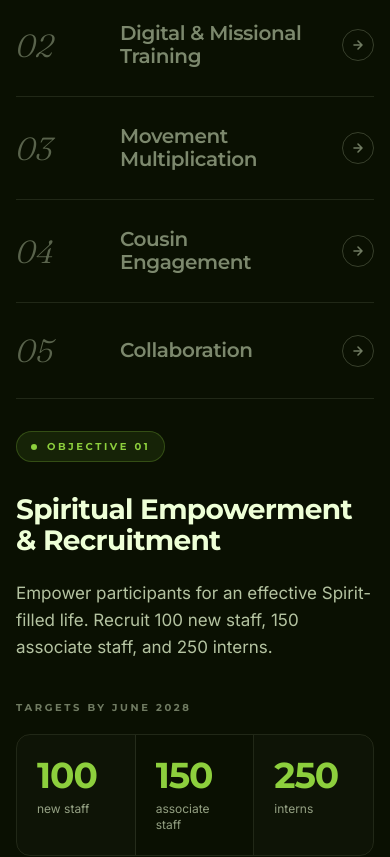
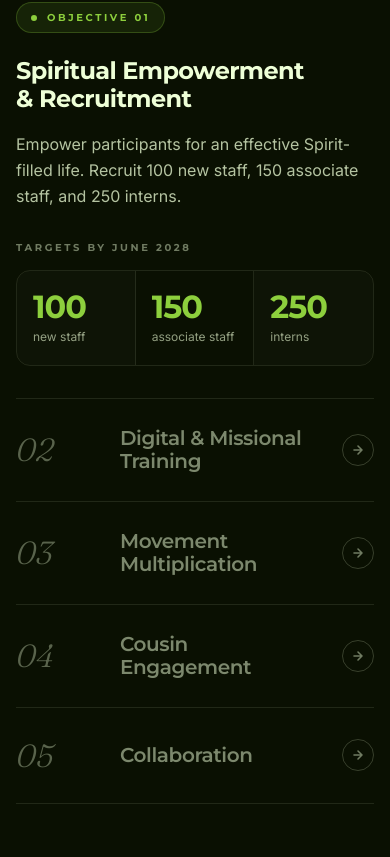
Before and after one commit to eyosiyasketema1/runpamoja, a React (Vite) app: page / in a window 390 px wide. Shown: the part 7995-8852 px from the top of the page. Built offline with nearby package versions, Linux system fonts and the light colour scheme.

Commit message:
Mobile objectives: inline accordion expansion under each item

```diff
--- a/src/components/Sections.tsx
+++ b/src/components/Sections.tsx
@@ -236,6 +236,94 @@ function Conferences({ data, accent: _accent, onRegister }: { data: PamojaData;
   );
 }
 
+type ObjectiveItem = PamojaData['objectives'][number];
+
+function ObjectiveDetail({ item, index, accent }: { item: ObjectiveItem; index: number; accent: string }) {
+  return (
+    <div key={index} style={{ animation: 'obj-fade .5s cubic-bezier(.2,.8,.2,1) both' }}>
+      <div style={{
+        display: 'inline-flex', alignItems: 'center', gap: 10,
+        padding: '8px 14px', borderRadius: 999,
+        background: 'rgba(141,207,61,.1)',
+        border: '1px solid rgba(141,207,61,.25)',
+        marginBottom: 24,
+      }}>
+        <span style={{ width: 6, height: 6, borderRadius: 999, background: accent }} />
+        <span style={{
+          fontFamily: 'Montserrat', fontSize: 10,
+          letterSpacing: '0.26em', fontWeight: 700,
+          color: accent, textTransform: 'uppercase',
+        }}>Objective {String(index + 1).padStart(2, '0')}</span>
+      </div>
+
+      <h3 style={{
+        margin: 0, fontFamily: 'Montserrat', fontWeight: 700,
+        fontSize: 'clamp(24px, 3.2vw, 44px)', lineHeight: 1.15,
+        letterSpacing: '-0.025em', color: '#EEFFD7',
+        textWrap: 'balance',
+      } as CSSProperties}>{item.title}</h3>
+
+      <p style={{
+        margin: '20px 0 0', fontFamily: 'Inter, sans-serif',
+        fontSize: 16, lineHeight: 1.6,
+        color: 'rgba(238,255,215,.75)', textWrap: 'pretty',
+        maxWidth: 520,
+      } as CSSProperties}>{item.body}</p>
+
+      {item.metrics && (
+        <div style={{ marginTop: 32 }}>
+          <div style={{
+            fontFamily: 'Montserrat', fontSize: 10,
+            letterSpacing: '0.26em', fontWeight: 700,
+            color: 'rgba(238,255,215,.45)', textTransform: 'uppercase',
+            marginBottom: 16,
+          }}>Targets by June 2028</div>
+          <div style={{
+            display: 'grid',
+            gridTemplateColumns: item.metrics.length === 4 ? 'repeat(2, 1fr)' : `repeat(${item.metrics.length}, 1fr)`,
+            gap: 0,
+            border: '1px solid rgba(238,255,215,.1)',
+            borderRadius: 14, overflow: 'hidden',
+          }}>
+            {item.metrics.map((m, j) => (
+              <div key={j} style={{
+                padding: '20px 16px',
+                background: j % 2 === 0 ? 'rgba(238,255,215,.02)' : 'transparent',
+                borderRight: j < (item.metrics?.length ?? 0) - 1 && ((item.metrics?.length ?? 0) !== 4 || j % 2 === 0) ? '1px solid rgba(238,255,215,.1)' : 'none',
+                borderBottom: (item.metrics?.length ?? 0) === 4 && j < 2 ? '1px solid rgba(238,255,215,.1)' : 'none',
+              }}>
+                <div style={{
+                  fontFamily: 'Montserrat', fontWeight: 700,
+                  fontSize: 32, lineHeight: 1,
+                  letterSpacing: '-0.03em', color: accent,
+                }}>{m.v}</div>
+                <div style={{
+                  marginTop: 6, fontFamily: 'Inter, sans-serif',
+                  fontSize: 12, lineHeight: 1.3,
+                  color: 'rgba(238,255,215,.6)',
+                }}>{m.l}</div>
+              </div>
+            ))}
+          </div>
+        </div>
+      )}
+
+      {!item.metrics && (
+        <div style={{
+          marginTop: 32, padding: '20px 22px',
+          border: '1px dashed rgba(238,255,215,.15)',
+          borderRadius: 14,
+          fontFamily: "'Fraunces', serif", fontStyle: 'italic',
+          fontSize: 15, lineHeight: 1.5,
+          color: 'rgba(238,255,215,.55)', maxWidth: 520,
+        }}>
+          Qualitative objective — measured by partner churches, training cohorts, and on-the-ground movement reports.
+        </div>
+      )}
+    </div>
+  );
+}
+
 function Objectives({ data, accent }: { data: PamojaData; accent: string }) {
   const [active, setActive] = useState(0);
   const items = data.objectives;
@@ -337,12 +425,20 @@ function Objectives({ data, accent }: { data: PamojaData; accent: string }) {
                       </svg>
                     </span>
                   </button>
+                  {isActive && (
+                    <div className="pmj-obj-mobile-detail" style={{
+                      padding: '8px 0 32px',
+                      borderBottom: '1px solid rgba(238,255,215,.1)',
+                    }}>
+                      <ObjectiveDetail item={o} index={i} accent={accent} />
+                    </div>
+                  )}
                 </li>
               );
             })}
           </ol>
 
-          <div className="pmj-sticky-col" style={{
+          <div className="pmj-sticky-col pmj-obj-desktop-detail" style={{
             position: 'sticky', top: 120,
             padding: '40px 0',
           }}>
@@ -357,89 +453,7 @@ function Objectives({ data, accent }: { data: PamojaData; accent: string }) {
             </div>
 
             <div style={{ position: 'relative' }}>
-              <div key={active} style={{
-                animation: 'obj-fade .5s cubic-bezier(.2,.8,.2,1) both',
-              }}>
-                <div style={{
-                  display: 'inline-flex', alignItems: 'center', gap: 10,
-                  padding: '8px 14px', borderRadius: 999,
-                  background: 'rgba(141,207,61,.1)',
-                  border: '1px solid rgba(141,207,61,.25)',
-                  marginBottom: 32,
-                }}>
-                  <span style={{ width: 6, height: 6, borderRadius: 999, background: accent }} />
-                  <span style={{
-                    fontFamily: 'Montserrat', fontSize: 10,
-                    letterSpacing: '0.26em', fontWeight: 700,
-                    color: accent, textTransform: 'uppercase',
-                  }}>Objective {String(active + 1).padStart(2, '0')}</span>
-                </div>
-
-                <h3 style={{
-                  margin: 0, fontFamily: 'Montserrat', fontWeight: 700,
-                  fontSize: 'clamp(28px, 3.2vw, 44px)', lineHeight: 1.1,
-                  letterSpacing: '-0.025em', color: '#EEFFD7',
-                  textWrap: 'balance',
-                }}>{cur.title}</h3>
-
-                <p style={{
-                  margin: '24px 0 0', fontFamily: 'Inter, sans-serif',
-                  fontSize: 17, lineHeight: 1.6,
-                  color: 'rgba(238,255,215,.75)', textWrap: 'pretty',
-                  maxWidth: 520,
-                }}>{cur.body}</p>
-
-                {cur.metrics && (
-                  <div style={{ marginTop: 40 }}>
-                    <div style={{
-                      fontFamily: 'Montserrat', fontSize: 10,
-                      letterSpacing: '0.26em', fontWeight: 700,
-                      color: 'rgba(238,255,215,.45)', textTransform: 'uppercase',
-                      marginBottom: 20,
-                    }}>Targets by June 2028</div>
-                    <div style={{
-                      display: 'grid',
-                      gridTemplateColumns: cur.metrics.length === 4 ? 'repeat(2, 1fr)' : `repeat(${cur.metrics.length}, 1fr)`,
-                      gap: 0,
-                      border: '1px solid rgba(238,255,215,.1)',
-                      borderRadius: 14, overflow: 'hidden',
-                    }}>
-                      {cur.metrics?.map((m, j) => (
-                        <div key={j} style={{
-                          padding: '22px 20px',
-                          background: j % 2 === 0 ? 'rgba(238,255,215,.02)' : 'transparent',
-                          borderRight: j < (cur.metrics?.length ?? 0) - 1 && ((cur.metrics?.length ?? 0) !== 4 || j % 2 === 0) ? '1px solid rgba(238,255,215,.1)' : 'none',
-                          borderBottom: (cur.metrics?.length ?? 0) === 4 && j < 2 ? '1px solid rgba(238,255,215,.1)' : 'none',
-                        }}>
-                          <div style={{
-                            fontFamily: 'Montserrat', fontWeight: 700,
-                            fontSize: 36, lineHeight: 1,
-                            letterSpacing: '-0.03em', color: accent,
-                          }}>{m.v}</div>
-                          <div style={{
-                            marginTop: 8, fontFamily: 'Inter, sans-serif',
-                            fontSize: 12, lineHeight: 1.3,
-                            color: 'rgba(238,255,215,.6)',
-                          }}>{m.l}</div>
-                        </div>
-                      ))}
-                    </div>
-                  </div>
-                )}
-
-                {!cur.metrics && (
-                  <div style={{
-                    marginTop: 40, padding: '24px 28px',
-                    border: '1px dashed rgba(238,255,215,.15)',
-                    borderRadius: 14,
-                    fontFamily: "'Fraunces', serif", fontStyle: 'italic',
-                    fontSize: 15, lineHeight: 1.5,
-                    color: 'rgba(238,255,215,.55)', maxWidth: 520,
-                  }}>
-                    Qualitative objective — measured by partner churches, training cohorts, and on-the-ground movement reports.
-                  </div>
-                )}
-              </div>
+              <ObjectiveDetail item={cur} index={active} accent={accent} />
             </div>
           </div>
         </div>
--- a/src/index.css
+++ b/src/index.css
@@ -267,6 +267,19 @@ button { font-family: inherit; }
   }
   .pmj-vision-footer {
     padding: 0 16px 64px !important;
+  }
+}
+
+/* Objectives — swap which detail panel shows at each breakpoint.
+   Desktop: single sticky panel on the right.
+   Tablet/mobile: each list item expands inline below itself when active. */
+.pmj-obj-mobile-detail { display: none; }
+@media (max-width: 1024px) {
+  .pmj-obj-mobile-detail {
+    display: block !important;
+  }
+  .pmj-obj-desktop-detail {
+    display: none !important;
   }
 }
 @media (max-width: 640px) {
```
